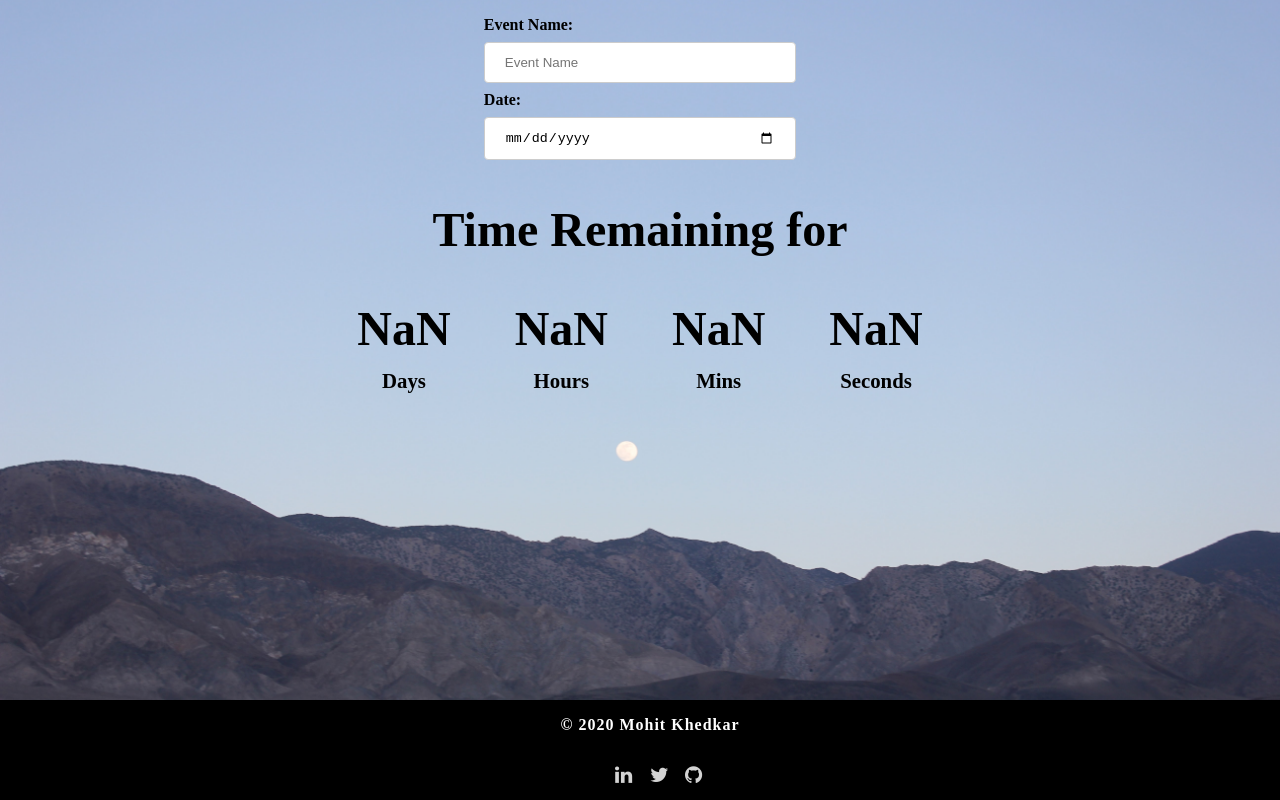
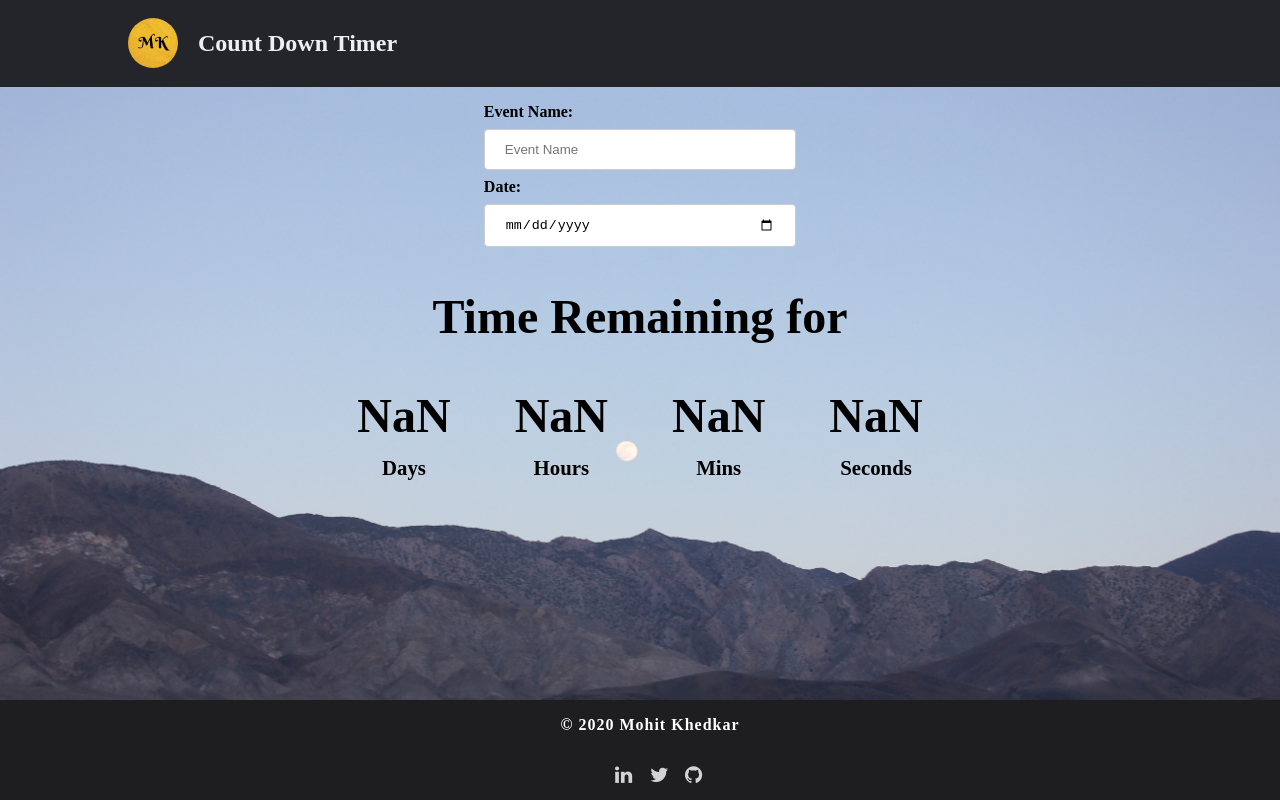
Before and after one commit to mohitkhedkar/vanilla-javascript-mini-projects, a plain HTML site: page CountDown Timer/index.html in a window 1280 px wide. Drawn offline with Linux system fonts and the light colour scheme.

Commit message:
:sparkles: Update

```diff
--- a/CountDown Timer/index.html
+++ b/CountDown Timer/index.html
@@ -12,6 +12,12 @@
 
   <body>
 
+    <!-- Header Section -->
+    <header>
+      <img class="logo" src="image/logo.jpeg" alt="logo" >
+      <h2>Count Down Timer</h2>
+
+  </header>
 
  <!--Inputs for the countdown-->
  <form  id="form">
@@ -46,6 +52,7 @@
          </div>
      </div>
 
+     <!-- Footer Section -->
      <footer class="footer">
       <div class="madeby">
 
@@ -57,8 +64,6 @@
 
 
      </footer>
-    <!-- Footer End -->
-
 
   </body>
 </html>
--- a/CountDown Timer/style.css
+++ b/CountDown Timer/style.css
@@ -5,7 +5,7 @@
 }
 
 body {
-    background-image: url("./bg.jpg");
+    background-image: url("image/bg.jpg");
     background-size: cover;
     background-position: center center;
     display: flex;
@@ -14,6 +14,31 @@ body {
     min-height: 100vh;
     font-weight: bold;
     margin: 0;
+}
+
+/* Header Styling */
+header {
+  background-color: #24252A;
+  display: flex;
+  align-items: center;
+  padding: 10px 10%;
+  width: 100%;
+
+}
+
+.logo {
+  height: 50px;
+  display: flex;
+  margin-right: 20px;
+  justify-content: space-between;
+  background-color: #24252A;
+  border-radius: 50%;
+}
+
+h2{
+  position: relative;
+  background-color: #24252A;
+  color: #edf0f1;
 }
 
 /* Form Styling */
@@ -79,7 +104,8 @@ h1 {
   position: fixed;
   width: 100%;
   text-align: center;
-  background-color: #000000;
+  background-color: #1e1e20;
+  /* background-color: #000000; */
   color: rgb(255, 255, 255);
   /* position: fixed;  */
   margin-bottom: 0;
@@ -89,7 +115,7 @@ h1 {
 
 .madeby{
    text-align: center;
-   margin-top: 10px;
+   margin-top: 5px;
    margin-left: 20px;
    font-weight: 800;
    letter-spacing: 1px;
```
Also changed, not shown: CountDown Timer/image/bg.jpg (renamed from CountDown Timer/bg.jpg), CountDown Timer/image/logo.jpeg (added).
